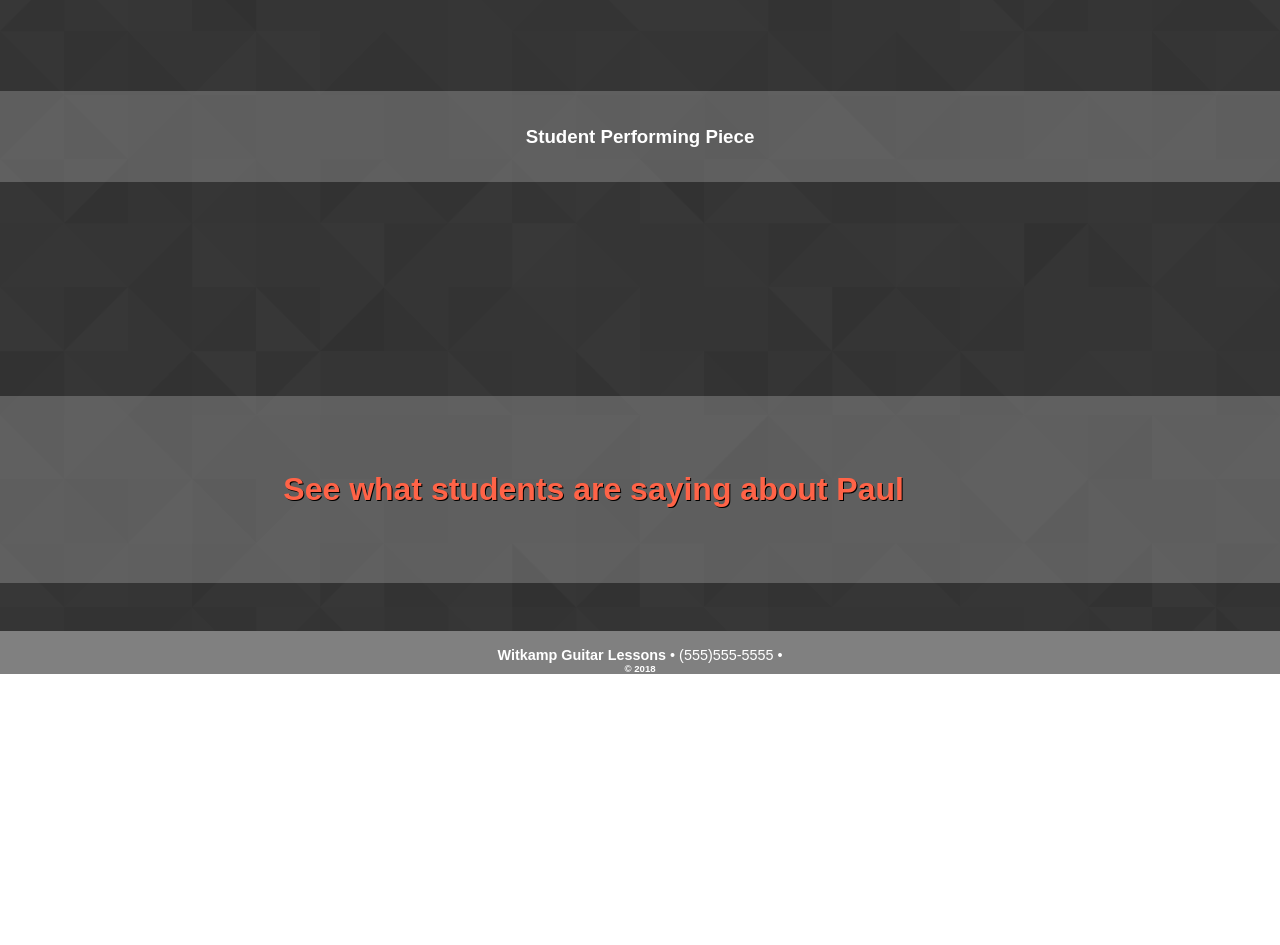
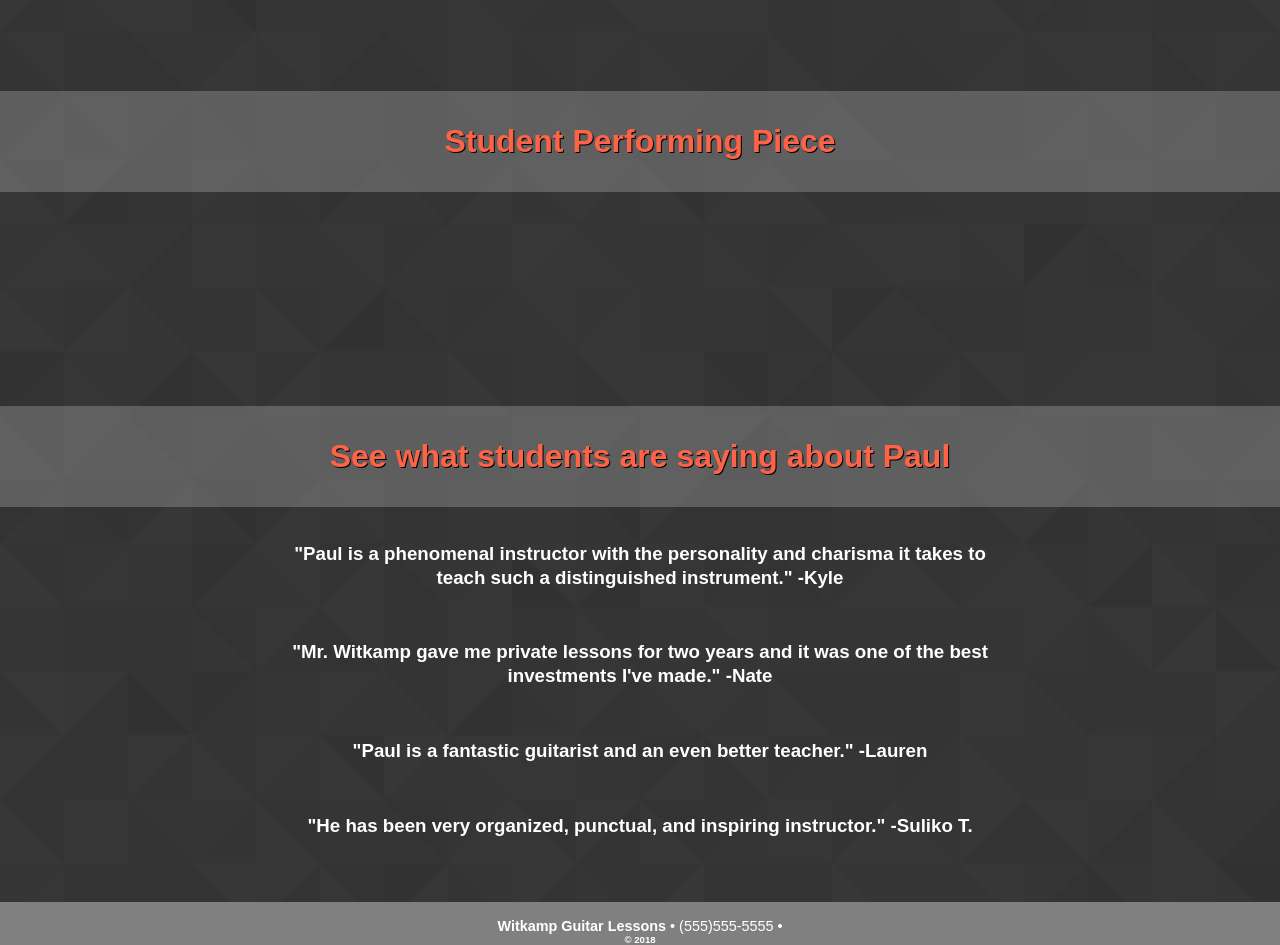
Before and after one commit to GuitarOTronic/paulsSite, a React (Create React App) app: page / in a window 1280 px wide. Shown: the part 865-1810 px from the top of the page. Before the commit the page ends 1539 px from the top, so only its background shows below. Built offline with nearby package versions, Linux system fonts and the light colour scheme.

Commit message:
style tweaks

```diff
--- a/src/components/home/home.js
+++ b/src/components/home/home.js
@@ -106,18 +106,33 @@ class Home extends Component{
 
         </div>
         <div className='divider '>
-          <h3 className='centerDiv' style={{'color':'#fff'}}>Student Performing Piece</h3>
+          <h3 className='centerDiv'>Student Performing Piece</h3>
         </div>
 
         <div className='studentSongContainer'>
             <ReactPlayer  width=' 320px' height='150px'  url='https://www.youtube.com/watch?v=h9TlaYxoOO8' playing={false} controls={true} config={{youtube:{playerVars:{showinfo:1}}}}/>
         </div>
         <div id='testimonials' className='testimonialPicContainer divider'>
-          <h2>See what students are saying about Paul </h2>
+          <h3 className='centerDiv'>See what students are saying about Paul </h3>
         </div>
+        <div className='homeTestimonialContainer'>
+          <div className='homeTestimonial'>
+            <h3>"Paul is a phenomenal instructor with the personality and charisma it takes to teach such a distinguished instrument." -Kyle </h3>
 
+          </div>
+          <div className='homeTestimonial'>
+            <h3>"Mr. Witkamp gave me private lessons for two years and it was one of the best investments I've made." -Nate</h3>
 
+          </div>
+          <div className='homeTestimonial'>
+            <h3>"Paul is a fantastic guitarist and an even better teacher." -Lauren</h3>
 
+          </div>
+          <div className='homeTestimonial'>
+            <h3>"He has been very organized, punctual, and inspiring instructor." -Suliko T.</h3>
+
+          </div>
+        </div>
         {/* <div className='testimonialContainer'>
           { testimonialDB.map((testimonial, i) =>
             <Testimonial
@@ -129,7 +144,6 @@ class Home extends Component{
               hasGreyBackground={ i }
             />) }
         </div> */}
-
       </div>
     )
   }
--- a/src/css/home.css
+++ b/src/css/home.css
@@ -72,7 +72,11 @@
 }
 
 .divider h3{
+  color:tomato;
   padding: 1rem;
+  text-shadow: black 1px 1px;
+  font-size: 2rem;
+  min-width: 250px
 }
 .downArrow{
   height: 1.5rem;
@@ -126,6 +130,25 @@ footer a{
 .homeTitle h1{
   margin:0;
   align-self: center;
+}
+.centerDiv{
+  text-align: center;
+}
+
+.homeTestimonialContainer{
+  color:#fff;
+  line-height: 1.5rem;
+  display: flex;
+  align-items: center;
+  flex-direction: column;
+}
+.homeTestimonial{
+  max-width:700px;
+  text-align: center;
+  padding:1rem;
+}
+.homeTestimonial h3{
+  margin-bottom: 0;
 }
 
 .modalStyling{
@@ -194,7 +217,6 @@ footer a{
   flex-direction: row;
   justify-content: space-between;
   text-align: center;
-  padding:1rem;
 }
 .testimonialPicContainer h2{
   color:tomato;
@@ -226,6 +248,9 @@ footer a{
 
   .becomeStudentFormContainer textarea{
     border:1px solid #2d2d2d73;
+  }
+  .divider h3{
+    padding: 1rem;
   }
   .formBtnContainer{
     flex-direction: column;
@@ -281,7 +306,10 @@ footer a{
   .testimonialPicContainer h2{
     /* display: none; */
   }
-  .homeContainer .centerDiv h2 {
+  .homeContainer .
+  .centerDiv h2 {{
+    text-align: center;
+  }
     text-decoration: underline;
     color: #fff;
   }
@@ -310,6 +338,9 @@ footer a{
     width: 24rem;
     flex-wrap: nowrap;
     align-self: center;
+  }
+  .divider h3{
+    padding: 0;
   }
   .formBtnSubmit:hover{
     background-color: green;
@@ -345,14 +376,11 @@ footer a{
     display: flex;
     justify-content: space-around;
   }
-  .testimonialPicContainer{
 
-  }
   .testimonialPicContainer h2{
     display: flex;
     justify-content: flex-end;
-    padding: 2rem;
-    padding-right: 10%;
+    padding: 1rem;
     text-shadow: black 1px 1px;
     font-size: 2rem;
     min-width: 250px
--- a/src/css/policies.css
+++ b/src/css/policies.css
@@ -111,6 +111,9 @@
   .neighborhoodLocation li{
     padding: .5rem ;
   }
+  .neighborhoodLocation{
+    text-align: center;
+  }
 }
 @media (min-width:768px){
 
@@ -151,6 +154,7 @@
     padding:1.5rem;
     padding-top: 0;
   }
+
 }
 
 @media(min-width:1080px){
```
